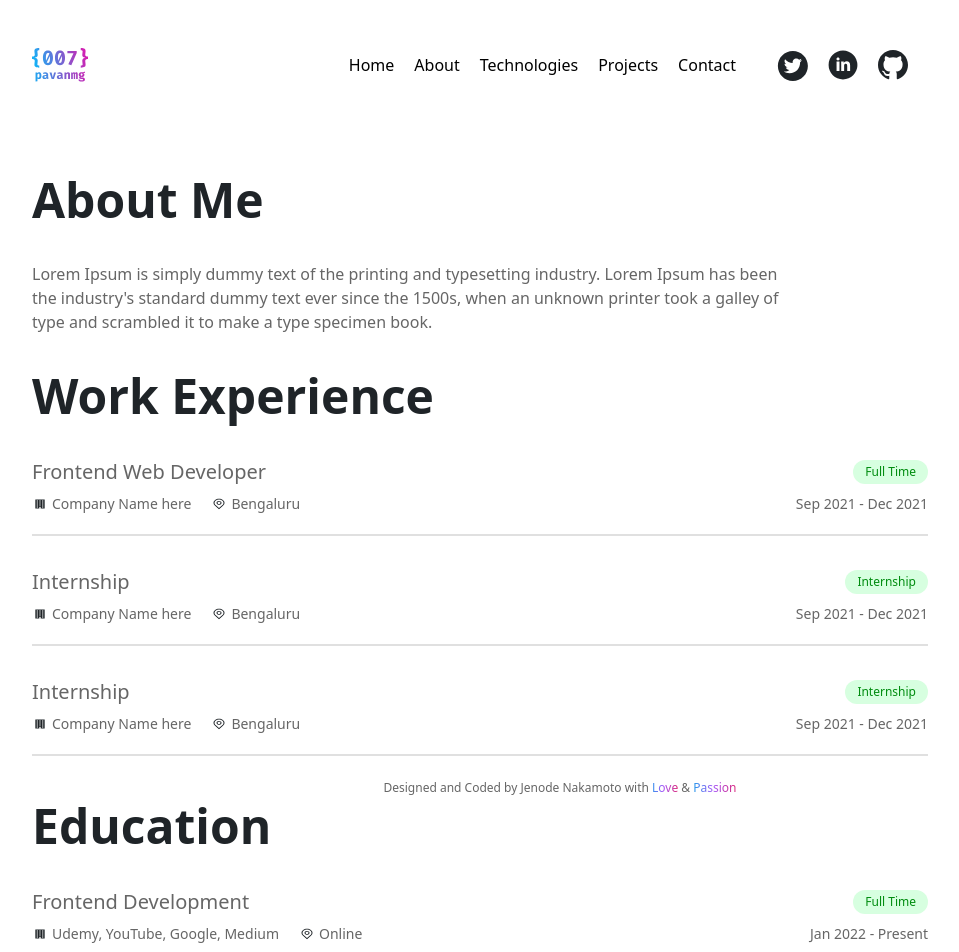
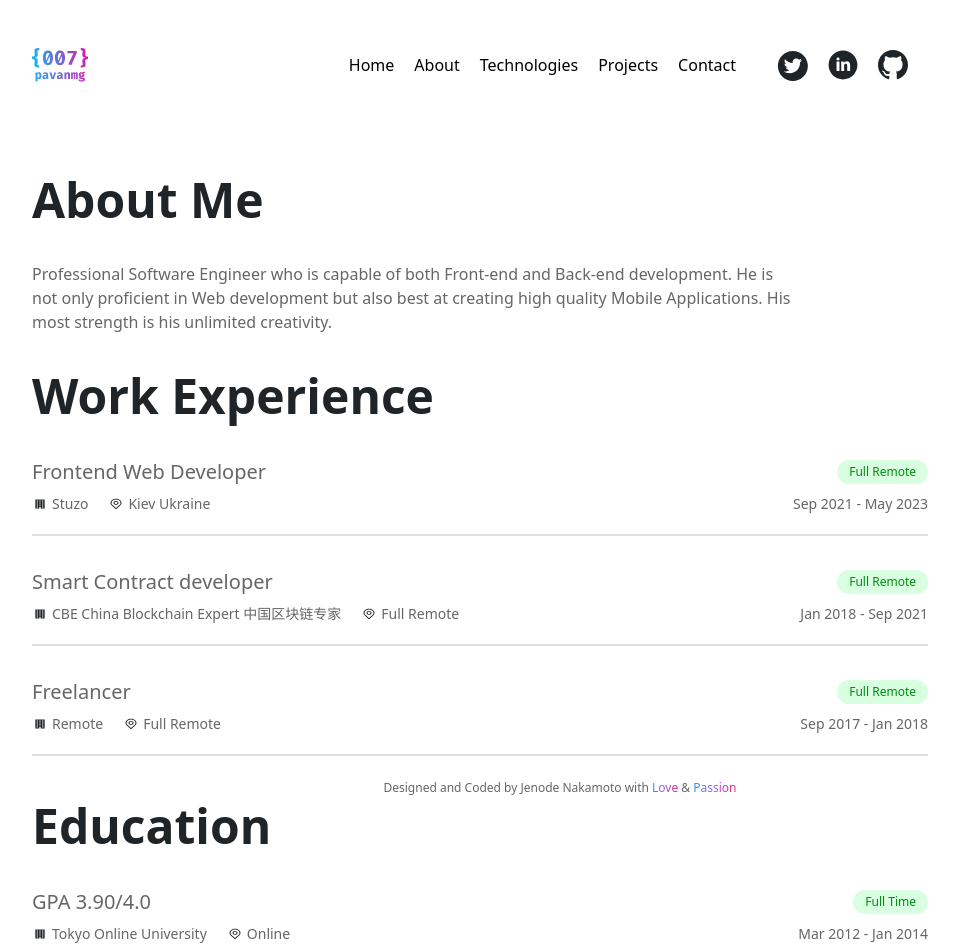
Before and after one commit to JuddyHopps/Portfolio, a React (Create React App) app: page /about in a window 1280 px wide. Shown: the top 952 px of the page, without its empty margins (160-1119 px from the left). Built offline with nearby package versions, Linux system fonts and the light colour scheme.

Commit message:
Second Modification

```diff
--- a/src/Details.js
+++ b/src/Details.js
@@ -35,60 +35,61 @@ export const logos = {
 
 // Enter your Personal Details here
 export const personalDetails = {
-  name: "Pavan MG",
-  tagline: "I build things for web",
+  name: "Jenode Nakamoto",
+  tagline: "A creative adult is a child who survived.",
   img: profile,
-  about: `Lorem Ipsum is simply dummy text of the printing and typesetting industry. Lorem Ipsum has been the industry's standard dummy text ever since the 1500s, when an unknown printer took a galley of type and scrambled it to make a type specimen book.`,
+  about: `Professional Software Engineer who is capable of both Front-end and Back-end development. He is not only proficient in Web development but also best at creating high quality Mobile Applications.
+  His most strength is his unlimited creativity.`,
 };
 
 // Enter your Social Media URLs here
 export const socialMediaUrl = {
-  linkdein: "https://www.linkedin.com/",
-  github: "https://www.github.com/",
-  twitter: "https://twitter.com/",
-  instagram: "https://www.instagram.com/",
+  linkdein: "https://www.linkedin.com/JuddyHopps",
+  github: "https://www.github.com/JuddyHopps",
+  twitter: "https://twitter.com/JuddyHopps",
+  instagram: "https://www.instagram.com/JuddyHopps",
 };
 
 // Enter your Work Experience here
 export const workDetails = [
   {
     Position: "Frontend Web Developer",
-    Company: `Company Name here`,
-    Location: "Bengaluru",
-    Type: "Full Time",
-    Duration: "Sep 2021 - Dec 2021",
+    Company: `Stuzo`,
+    Location: "Kiev Ukraine",
+    Type: "Full Remote",
+    Duration: "Sep 2021 - May 2023",
   },
   {
-    Position: "Internship",
-    Company: `Company Name here`,
-    Location: "Bengaluru",
-    Type: "Internship",
-    Duration: "Sep 2021 - Dec 2021",
+    Position: "Smart Contract developer",
+    Company: `CBE China Blockchain Expert 中国区块链专家`,
+    Location: "Full Remote",
+    Type: "Full Remote",
+    Duration: "Jan 2018 - Sep 2021",
   },
   {
-    Position: "Internship",
-    Company: `Company Name here`,
-    Location: "Bengaluru",
-    Type: "Internship",
-    Duration: "Sep 2021 - Dec 2021",
+    Position: "Freelancer",
+    Company: `Remote`,
+    Location: "Full Remote",
+    Type: "Full Remote",
+    Duration: "Sep 2017 - Jan 2018",
   },
 ];
 
 // Enter your Education Details here
 export const eduDetails = [
   {
-    Position: "Frontend Development",
-    Company: "Udemy, YouTube, Google, Medium",
+    Position: "GPA 3.90/4.0",
+    Company: "Tokyo Online University",
     Location: "Online",
     Type: "Full Time",
-    Duration: "Jan 2022 - Present",
+    Duration: "Mar 2012 - Jan 2014",
   },
   {
-    Position: "Bachelor in Electronics & Communication",
-    Company: `Your College Name here`,
-    Location: "Bengaluru",
+    Position: "Bachelor in Computer Science",
+    Company: `Online`,
+    Location: "Bathurst, Australia",
     Type: "Full Time",
-    Duration: "Aug 2020 - Present",
+    Duration: "Mar 2014 - Jan 2017",
   },
 ];
 
@@ -119,7 +120,7 @@ export const projectDetails = [
 project lorem ipsum generator for dummy content`,
     techstack: "HTML/CSS, JavaScript",
     previewLink: "https://google.com",
-    githubLink: "https://github.com",
+    githubLink: "https://github.com/JuddyHopps",
   },
   {
     title: "Project title 2",
@@ -128,7 +129,7 @@ project lorem ipsum generator for dummy content`,
 project lorem ipsum generator for dummy content`,
     techstack: "HTML/CSS, JavaScript",
     previewLink: "https://google.com",
-    githubLink: "https://github.com",
+    githubLink: "https://github.com/JuddyHopps",
   },
   {
     title: "Project title 3",
@@ -137,7 +138,7 @@ project lorem ipsum generator for dummy content`,
 project lorem ipsum generator for dummy content`,
     techstack: "HTML/CSS, JavaScript",
     previewLink: "https://google.com",
-    githubLink: "https://github.com",
+    githubLink: "https://github.com/JuddyHopps",
   },
   {
     title: "Project title 4",
@@ -146,7 +147,7 @@ project lorem ipsum generator for dummy content`,
 project lorem ipsum generator for dummy content`,
     techstack: "HTML/CSS, JavaScript",
     previewLink: "https://google.com",
-    githubLink: "https://github.com",
+    githubLink: "https://github.com/JuddyHopps",
   },
   {
     title: "Project title 5",
@@ -164,12 +165,12 @@ project lorem ipsum generator for dummy content`,
 project lorem ipsum generator for dummy content`,
     techstack: "HTML/CSS, JavaScript",
     previewLink: "https://google.com",
-    githubLink: "https://github.com",
+    githubLink: "https://github.com/JuddyHopps",
   },
 ];
 
 // Enter your Contact Details here
 export const contactDetails = {
-  email: "hi@example.com",
-  phone: "+91 12345 67890",
+  email: "fantasydev1225@gmail.com",
+  phone: "+81 18242532212",
 };
--- a/src/Pages/Home.js
+++ b/src/Pages/Home.js
@@ -79,7 +79,7 @@ function Home() {
         </h2>
       </div>
       <div className="mt-5 md:mt-0">
-        <img ref={myimageref} className="w-1/2 md:ml-auto" src={img} alt="Pavan MG" />
+        <img ref={myimageref} className="w-1/2 md:ml-auto" src={img} alt="Jenode Nakamoto" />
       </div>
     </main>
   );
```
Also changed, not shown: src/assets/profile.jpg.
